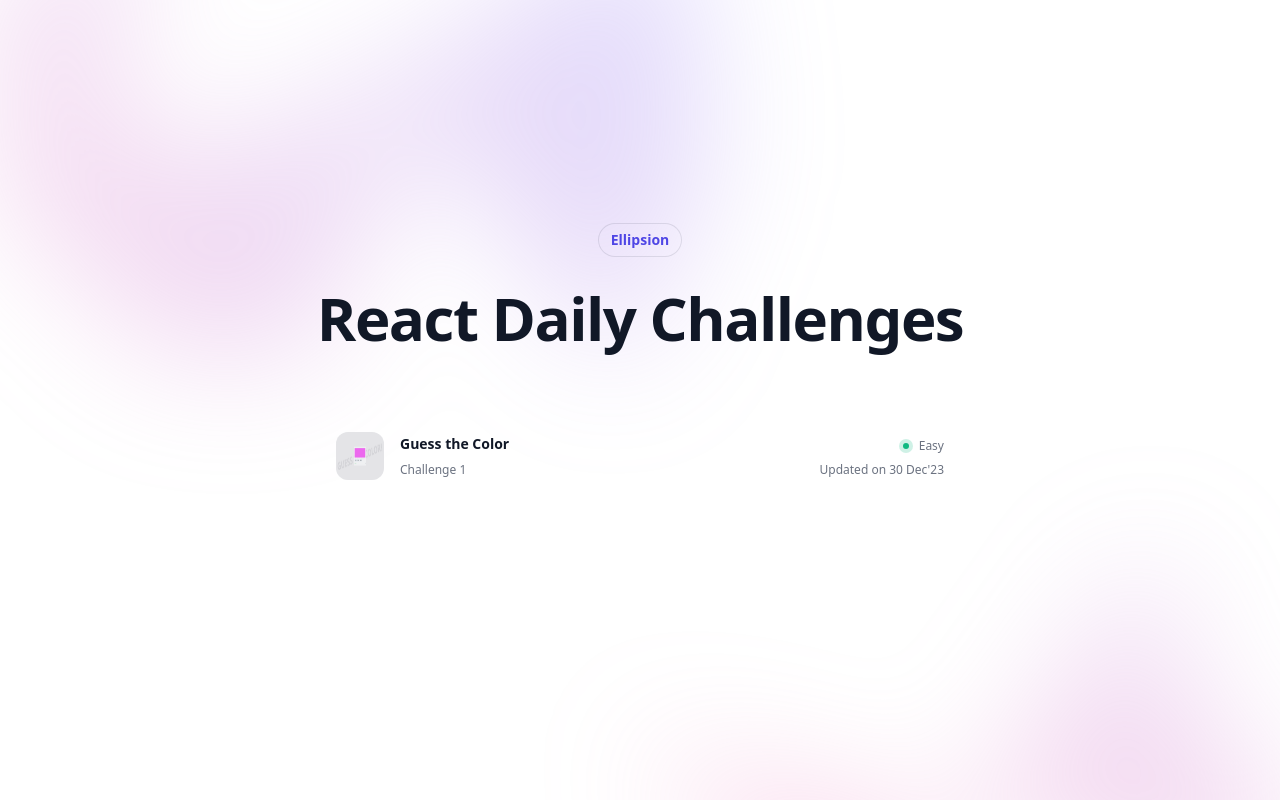
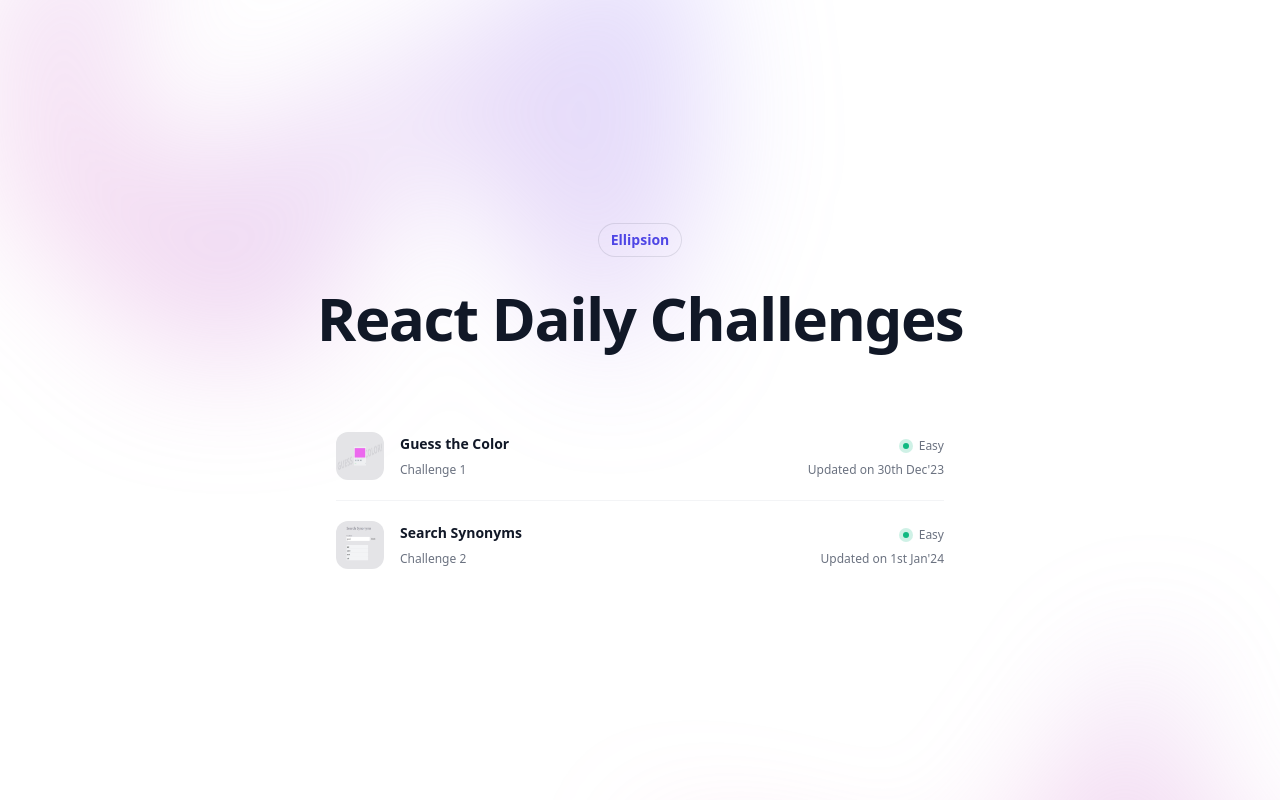
Before and after one commit to Ellipsion/react-challenges, a React (Vite) app: page / in a window 1280 px wide. Shown: the top 800 px of the page. Built offline with nearby package versions, Linux system fonts and the light colour scheme; no server answers.

Commit message:
added challenge 2

```diff
--- /dev/null
+++ b/src/challenges/02/components/DummyHeader.jsx
@@ -0,0 +1,9 @@
+import React from 'react'
+
+const Header = () => {
+    return (
+        <div>Header</div>
+    )
+}
+
+export default Header
--- a/src/components/List/index.jsx
+++ b/src/components/List/index.jsx
@@ -4,8 +4,14 @@ const challenges = [
         difficulty: 'Easy',
         imageUrl:
             '/screenshots/challenge1.png',
-        updated: "30 Dec'23",
-        lastSeenDateTime: '2023-01-23T13:23Z',
+        updated: "30th Dec'23",
+    },
+    {
+        name: 'Search Synonyms',
+        difficulty: 'Easy',
+        imageUrl:
+            '/screenshots/challenge2.png',
+        updated: "1st Jan'24",
     },
 ]
 
```
Also changed, not shown: public/screenshots/challenge2.png (added).
